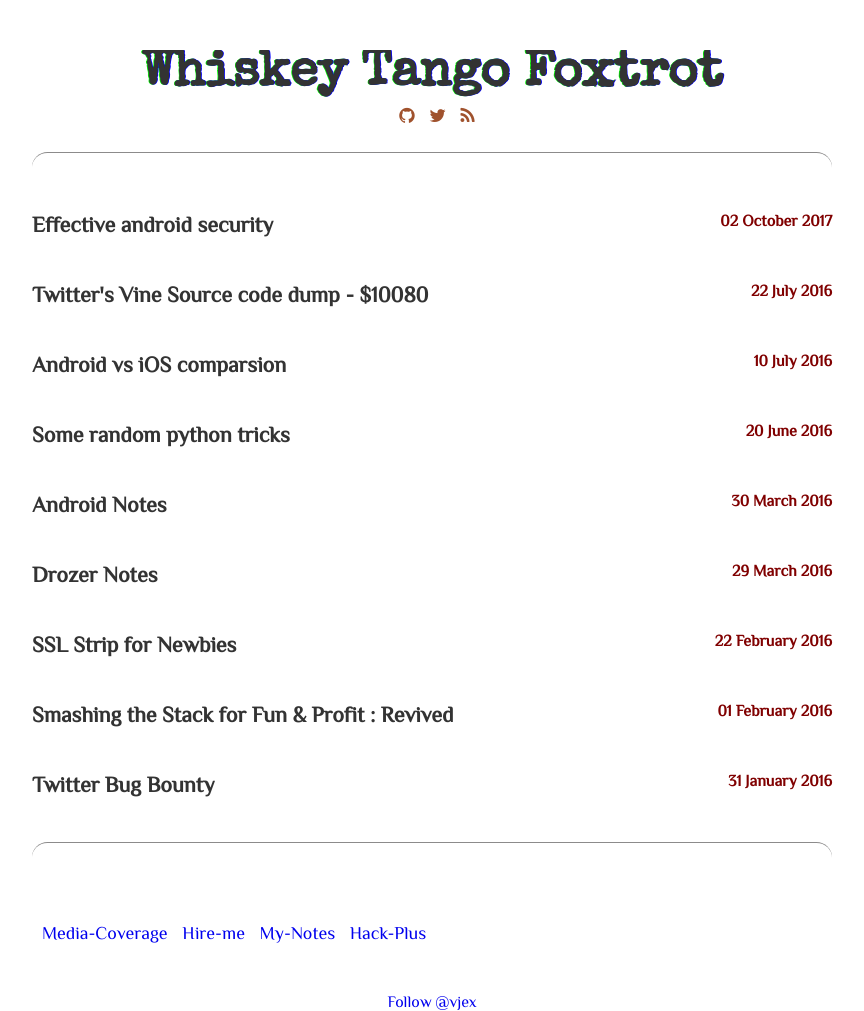
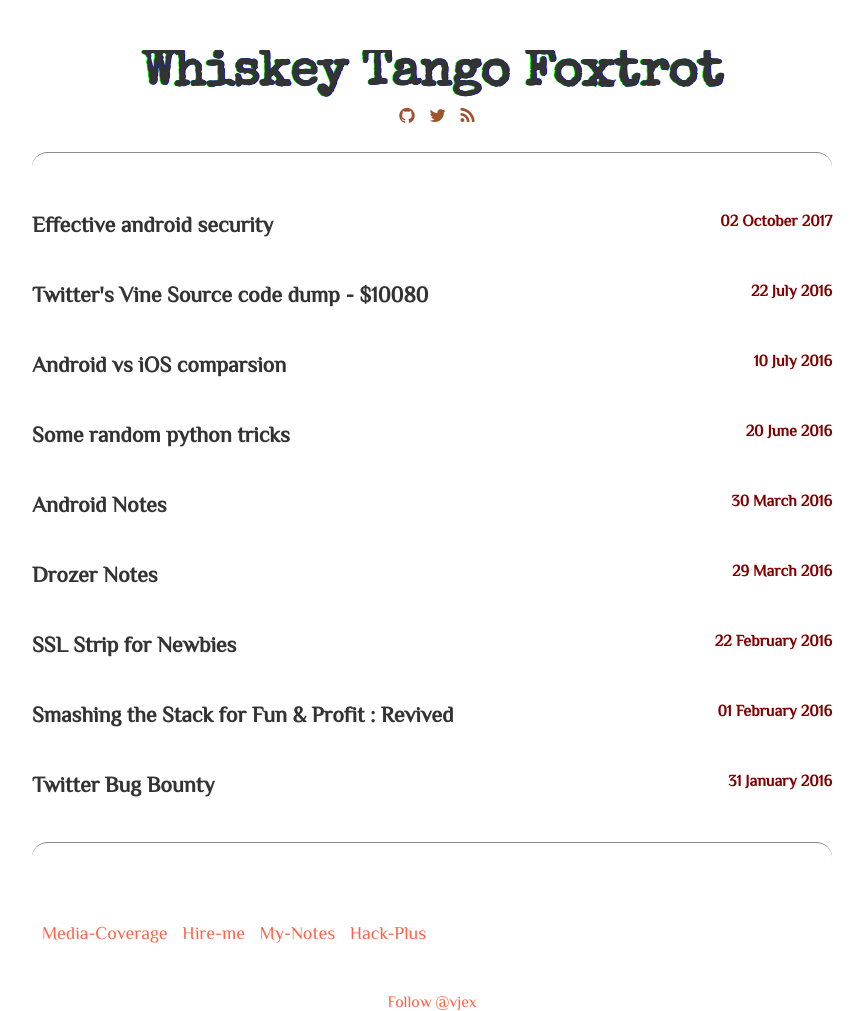
Before and after one commit to avicoder/avicoder.github.io, a Jekyll site: the page built from index.html, in a window 1280 px wide. Shown: the whole page, without its empty margins (208-1072 px from the left). Built offline with Jekyll 4.4.1, drawn with Linux system fonts in a browser that asks for light colours; some web fonts are replaced.

Commit message:
Update default.html

```diff
--- a/_layouts/default.html
+++ b/_layouts/default.html
@@ -14,7 +14,7 @@
 
       <style>
           a{
-          color:'tomato';
+          color:tomato;
           }
       </style>
     </head>
```
